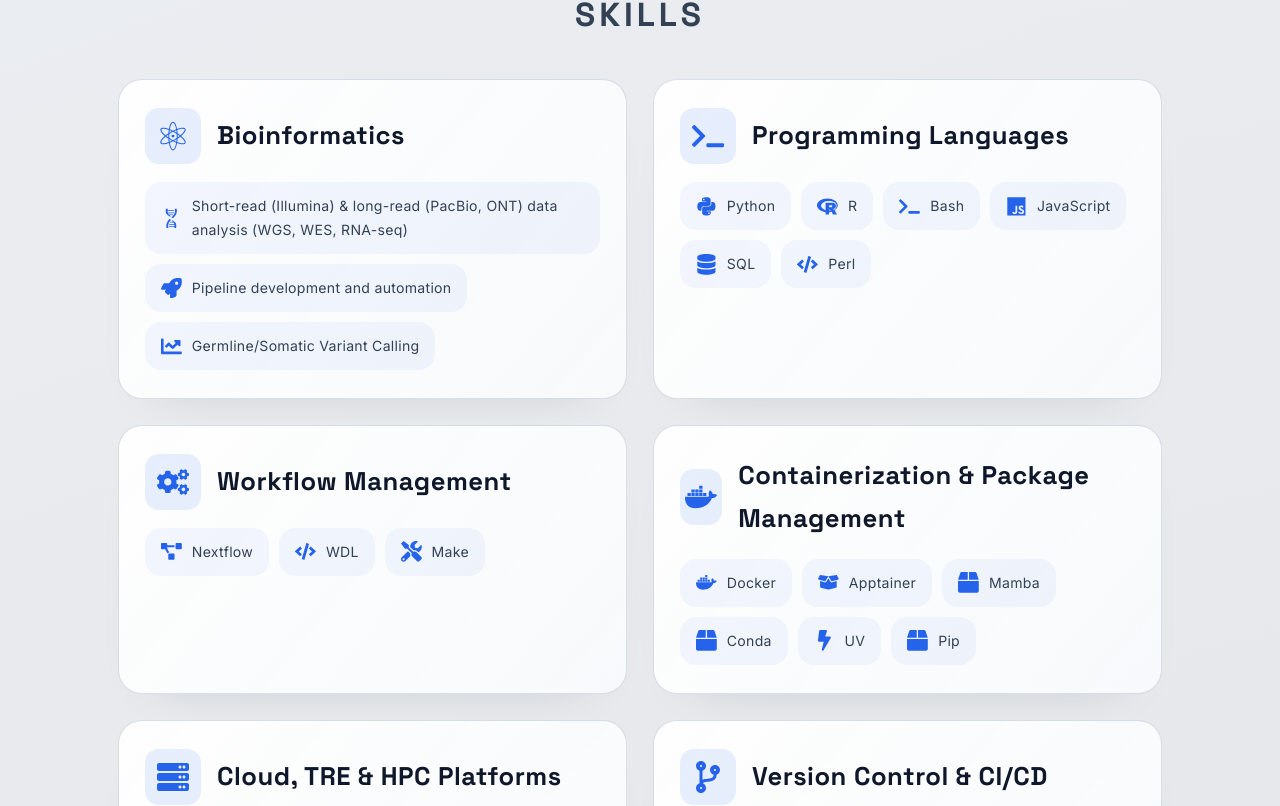
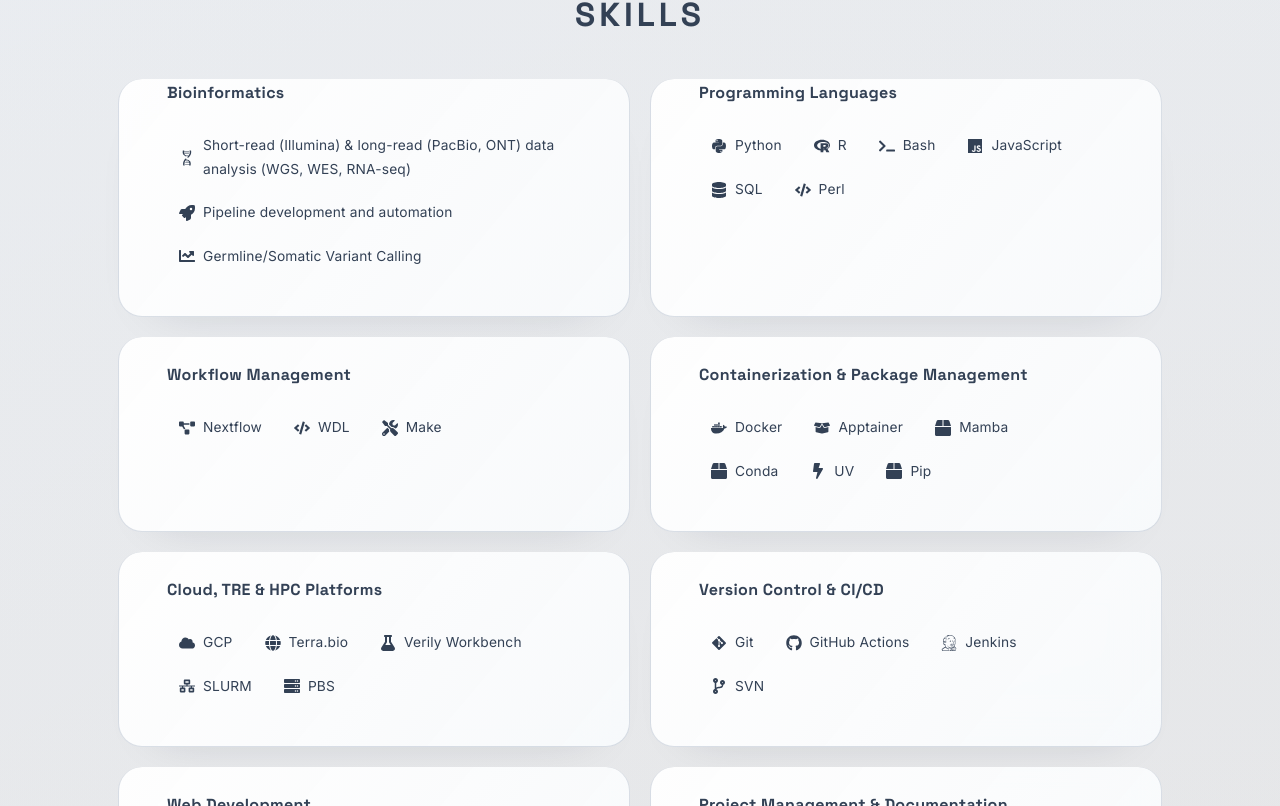
Before and after one commit to maurya-anand/maurya-anand.github.io, a React (Vite) app: page / in a window 1280 px wide. Shown: the part 5634-6440 px from the top of the page. Built offline with nearby package versions, Linux system fonts and the light colour scheme.

Commit message:
reorderd the skillData with the corresponding icon

```diff
--- a/src/components/Skills.css
+++ b/src/components/Skills.css
@@ -1,87 +1,67 @@
 .skills-list {
   display: grid;
   grid-template-columns: repeat(2, minmax(0, 1fr));
-  gap: 26px;
+  gap: 20px;
   margin: 0 auto;
 }
 
 .skill-category {
   display: flex;
   flex-direction: column;
-  gap: 18px;
+  gap: 14px;
+  padding-top: 24px;
+  border-top: 1px solid var(--border);
 }
 
-.skill-category.card {
-  padding: 28px 26px;
-}
-
-.category-header {
-  display: flex;
-  align-items: center;
-  gap: 16px;
-}
-
-.category-icon {
-  font-size: 2rem;
-  width: 56px;
-  height: 56px;
-  display: grid;
-  place-items: center;
-  border-radius: 14px;
-  background: rgba(37, 99, 235, 0.1);
-  color: var(--highlights);
+.skill-category:nth-child(-n + 2) {
+  padding-top: 0;
+  border-top: none;
 }
 
 .category-header h3 {
   margin: 0;
-  color: var(--text-strong);
+  font-size: 1rem;
+  color: var(--ink);
+  padding-bottom: 8px;
+  border-bottom: 1px solid var(--border);
 }
 
 .skills-tags {
   display: flex;
   flex-wrap: wrap;
-  gap: 10px;
+  gap: 8px;
 }
 
 .skill-tag {
   display: inline-flex;
   align-items: center;
-  gap: 10px;
-  padding: 12px 16px;
-  border-radius: 16px;
-  background: rgba(37, 99, 235, 0.05);
-  color: var(--text-muted);
-  font-size: 0.88rem;
-  letter-spacing: 0.02em;
-}
-
-.skill-tag::before {
-  content: '';
-  width: 8px;
-  height: 8px;
-  border-radius: 50%;
-  background: linear-gradient(135deg, rgba(37, 99, 235, 0.75), rgba(217, 119, 6, 0.75));
-  box-shadow: 0 0 10px rgba(37, 99, 235, 0.2);
-}
-
-.skill-tag--with-icon::before {
-  display: none;
+  gap: 8px;
+  padding: 6px 12px;
+  border: 1px solid var(--border);
+  color: var(--ink-muted);
+  font-size: 0.86rem;
 }
 
 .skill-icon {
   display: flex;
   align-items: center;
-  font-size: 1.3rem;
-  color: var(--highlights);
+  font-size: 1rem;
+  color: var(--accent);
 }
 
-@media (max-width: 960px) {
+@media (max-width: 720px) {
   .skills-list {
-    grid-template-columns: repeat(auto-fit, minmax(280px, 1fr));
+    grid-template-columns: 1fr;
   }
 
-  .skill-category.card {
-    padding: 26px 24px;
+  .skill-category {
+    padding-top: 20px;
+    border-top: 1px solid var(--border);
+  }
+
+  .skill-category:first-child {
+    padding-top: 0;
+    border-top: none;
   }
 }
 
@@ -93,20 +73,27 @@
 
   .skill-category {
     gap: 8pt;
+    padding-top: 8pt;
+    border-top: 1px solid #ccc !important;
     break-inside: avoid;
     page-break-inside: avoid;
   }
 
-  .skill-category.card {
-    padding: 10pt 12pt;
+  /* screen layout resets the border on the first grid row (2 columns);
+     print is a single column, so item 2 needs its border restored */
+  .skill-category:nth-child(-n + 2) {
+    padding-top: 8pt;
+    border-top: 1px solid #ccc !important;
   }
 
-  .category-icon {
-    width: 28pt;
-    height: 28pt;
-    font-size: 12pt;
-    border-radius: 6pt;
-    border: 1px solid #ccc !important;
+  .skill-category:first-child {
+    padding-top: 0;
+    border-top: none !important;
+  }
+
+  .category-header h3 {
+    font-size: 10.5pt;
+    padding-bottom: 3pt;
   }
 
   .skills-tags {
@@ -114,19 +101,12 @@
   }
 
   .skill-tag {
-    padding: 3pt 8pt;
+    padding: 2pt 7pt;
     font-size: 8pt;
-    border-radius: 4pt;
-  }
-
-  .skill-tag::before {
-    width: 5pt;
-    height: 5pt;
-    background: #555 !important;
-    box-shadow: none !important;
+    border: 1px solid #ccc !important;
   }
 
   .skill-icon {
-    font-size: 10pt;
+    font-size: 9pt;
   }
 }
--- a/src/components/Skills.jsx
+++ b/src/components/Skills.jsx
@@ -1,4 +1,3 @@
-import React from "react";
 import {
   FaTools,
   FaProjectDiagram,
@@ -9,7 +8,6 @@
   FaPython,
   FaDocker,
   FaReact,
-  FaCogs,
   FaCodeBranch,
   FaGlobe,
   FaTerminal,
@@ -33,7 +31,7 @@
   FaNetworkWired,
   FaRocket,
 } from "react-icons/fa";
-import { GiDna1, GiAtom } from "react-icons/gi";
+import { GiDna1 } from "react-icons/gi";
 import "./Skills.css";
 
 const skillsData = [
@@ -44,32 +42,26 @@
       "Pipeline development and automation",
       "Germline/Somatic Variant Calling",
     ],
-    icon: <GiAtom />,
   },
   {
     category: "Programming Languages",
     skills: ["Python", "R", "Bash", "JavaScript", "SQL", "Perl"],
-    icon: <FaTerminal />,
   },
   {
     category: "Workflow Management",
     skills: ["Nextflow", "WDL", "Make"],
-    icon: <FaCogs />,
   },
   {
     category: "Containerization & Package Management",
     skills: ["Docker", "Apptainer", "Mamba", "Conda", "UV", "Pip"],
-    icon: <FaDocker />,
   },
   {
     category: "Cloud, TRE & HPC Platforms",
     skills: ["GCP", "Terra.bio", "Verily Workbench", "SLURM", "PBS"],
-    icon: <FaServer />,
   },
   {
     category: "Version Control & CI/CD",
     skills: ["Git", "GitHub Actions", "Jenkins", "SVN"],
-    icon: <FaCodeBranch />,
   },
   {
     category: "Web Development",
@@ -82,12 +74,10 @@
       "HighCharts",
       "Bootstrap",
     ],
-    icon: <FaGlobe />,
   },
   {
     category: "Project Management & Documentation",
     skills: ["GitHub Projects", "Confluence", "Quarto", "Markdown", "Redmine"],
-    icon: <FaProjectDiagram />,
   },
 ];
 
@@ -149,7 +139,6 @@
       {skillsData.map((category, index) => (
         <div key={index} className="skill-category card">
           <div className="category-header">
-            <div className="category-icon">{category.icon}</div>
             <h3>{category.category}</h3>
           </div>
           <div className="skills-tags">
```
